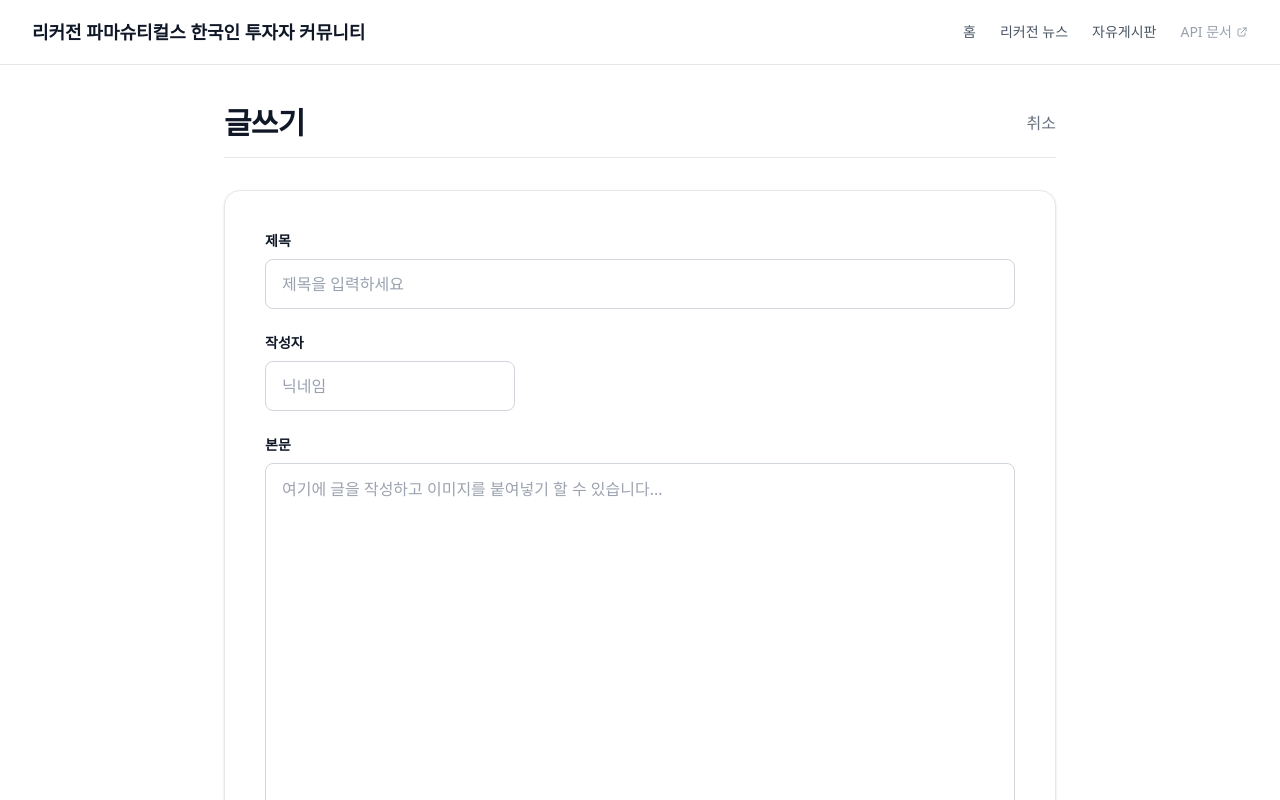
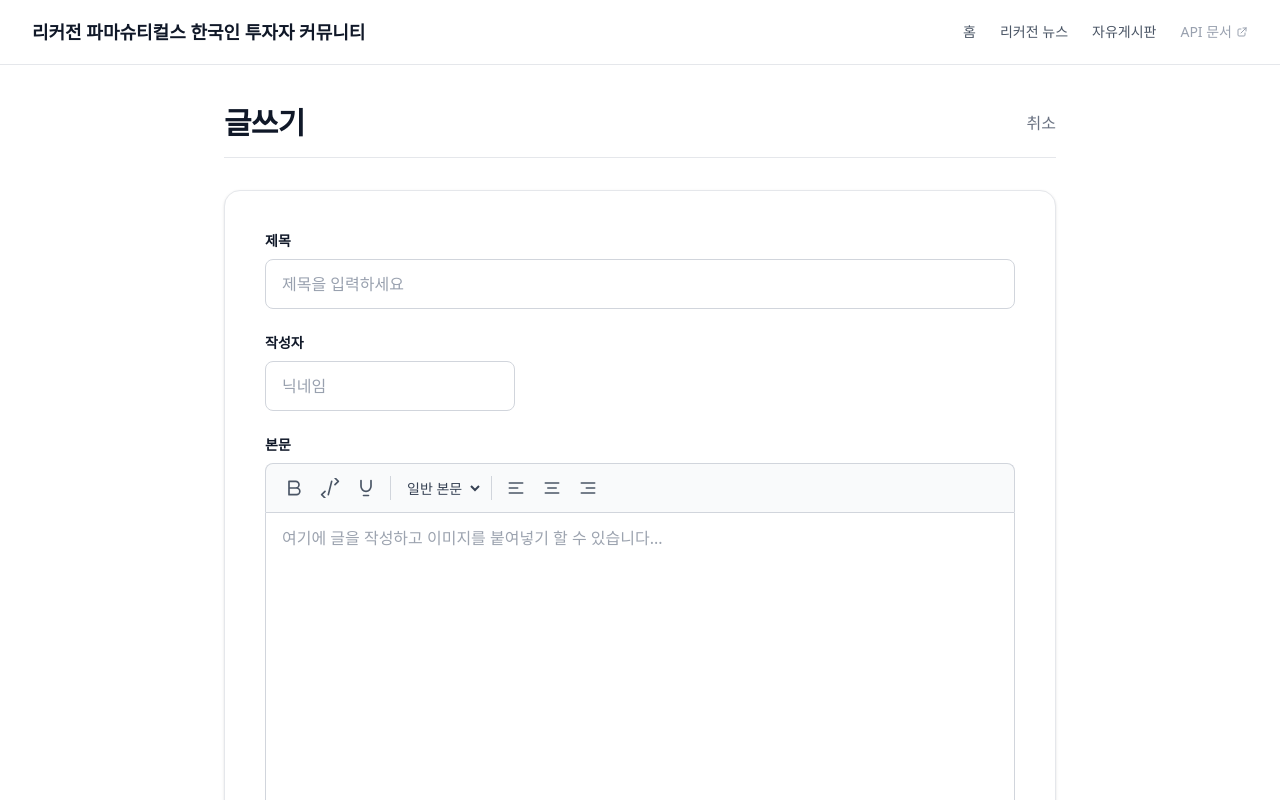
Before and after one commit to KIMSUNGROK/rxrx-frontend, a Next.js app: page /board/write in a window 1280 px wide. Shown: the top 800 px of the page. Built offline with nearby package versions, Linux system fonts and the light colour scheme.

Commit message:
feat: Add WYSIWYG formatting toolbar to board writer

```diff
--- a/src/app/board/write/page.tsx
+++ b/src/app/board/write/page.tsx
@@ -111,11 +111,81 @@ export default function BoardWritePage() {
             <label htmlFor="content" className="block text-sm font-semibold text-gray-900 mb-2">
               본문
             </label>
+
+            {/* WYSIWYG Editor Toolbar */}
+            <div className="flex flex-wrap items-center gap-1 bg-gray-50 border border-gray-300 border-b-0 rounded-t-lg px-3 py-2">
+              <button
+                type="button"
+                onClick={() => document.execCommand('bold', false, '')}
+                className="p-1.5 text-gray-600 hover:bg-gray-200 rounded transition"
+                title="굵게"
+              >
+                <svg className="w-5 h-5" fill="none" stroke="currentColor" viewBox="0 0 24 24"><path strokeLinecap="round" strokeLinejoin="round" strokeWidth="2" d="M6 4h8a4 4 0 014 4 4 4 0 01-4 4H6z M6 12h9a4 4 0 014 4 4 4 0 01-4 4H6z" /></svg>
+              </button>
+              <button
+                type="button"
+                onClick={() => document.execCommand('italic', false, '')}
+                className="p-1.5 text-gray-600 hover:bg-gray-200 rounded transition"
+                title="기울임"
+              >
+                <svg className="w-5 h-5" fill="none" stroke="currentColor" viewBox="0 0 24 24"><path strokeLinecap="round" strokeLinejoin="round" strokeWidth="2" d="M10 20l4-16m4 4l4-4-4-4M6 16l-4 4 4 4" /></svg>
+              </button>
+              <button
+                type="button"
+                onClick={() => document.execCommand('underline', false, '')}
+                className="p-1.5 text-gray-600 hover:bg-gray-200 rounded transition"
+                title="밑줄"
+              >
+                <svg className="w-5 h-5" fill="none" stroke="currentColor" viewBox="0 0 24 24"><path strokeLinecap="round" strokeLinejoin="round" strokeWidth="2" d="M6 3v7a6 6 0 006 6 6 6 0 006-6V3m-9 18h6" /></svg>
+              </button>
+
+              <div className="w-px h-6 bg-gray-300 mx-1"></div>
+
+              <select
+                onChange={(e) => document.execCommand('formatBlock', false, e.target.value)}
+                className="bg-transparent text-sm text-gray-700 py-1 focus:outline-none hover:bg-gray-200 rounded px-1 transition cursor-pointer"
+                title="글자 크기 (제목/본문)"
+                defaultValue="DIV"
+              >
+                <option value="DIV">일반 본문</option>
+                <option value="H1">제목 1</option>
+                <option value="H2">제목 2</option>
+                <option value="H3">제목 3</option>
+              </select>
+
+              <div className="w-px h-6 bg-gray-300 mx-1"></div>
+
+              <button
+                type="button"
+                onClick={() => document.execCommand('justifyLeft', false, '')}
+                className="p-1.5 text-gray-600 hover:bg-gray-200 rounded transition"
+                title="왼쪽 정렬"
+              >
+                <svg className="w-5 h-5" fill="none" stroke="currentColor" viewBox="0 0 24 24"><path strokeLinecap="round" strokeLinejoin="round" strokeWidth="2" d="M4 6h16M4 12h10M4 18h16" /></svg>
+              </button>
+              <button
+                type="button"
+                onClick={() => document.execCommand('justifyCenter', false, '')}
+                className="p-1.5 text-gray-600 hover:bg-gray-200 rounded transition"
+                title="가운데 정렬"
+              >
+                <svg className="w-5 h-5" fill="none" stroke="currentColor" viewBox="0 0 24 24"><path strokeLinecap="round" strokeLinejoin="round" strokeWidth="2" d="M4 6h16M7 12h10M4 18h16" /></svg>
+              </button>
+              <button
+                type="button"
+                onClick={() => document.execCommand('justifyRight', false, '')}
+                className="p-1.5 text-gray-600 hover:bg-gray-200 rounded transition"
+                title="오른쪽 정렬"
+              >
+                <svg className="w-5 h-5" fill="none" stroke="currentColor" viewBox="0 0 24 24"><path strokeLinecap="round" strokeLinejoin="round" strokeWidth="2" d="M4 6h16M10 12h10M4 18h16" /></svg>
+              </button>
+            </div>
+
             <div
               ref={editorRef}
               contentEditable
               onPaste={handlePaste}
-              className="w-full border border-gray-300 rounded-lg px-4 py-3 focus:outline-none focus:ring-2 focus:ring-emerald-500 focus:border-emerald-500 transition text-gray-700 leading-relaxed min-h-[350px] overflow-y-auto bg-white"
+              className="w-full border border-gray-300 rounded-b-lg px-4 py-3 focus:outline-none focus:ring-2 focus:ring-emerald-500 focus:border-emerald-500 transition text-gray-700 leading-relaxed min-h-[350px] overflow-y-auto bg-white"
               style={{ outline: "none" }}
               data-placeholder="여기에 글을 작성하고 이미지를 붙여넣기 할 수 있습니다..."
             />
```
